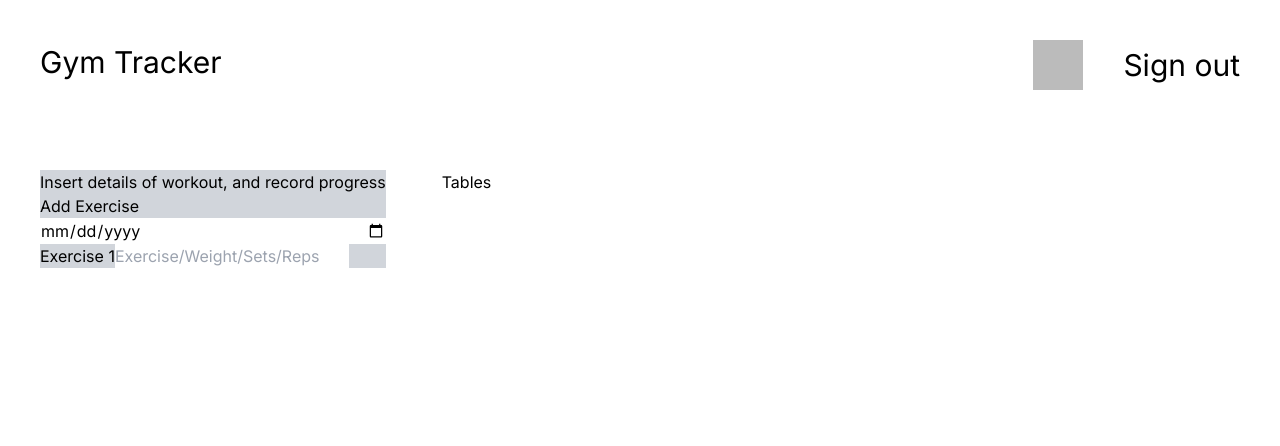
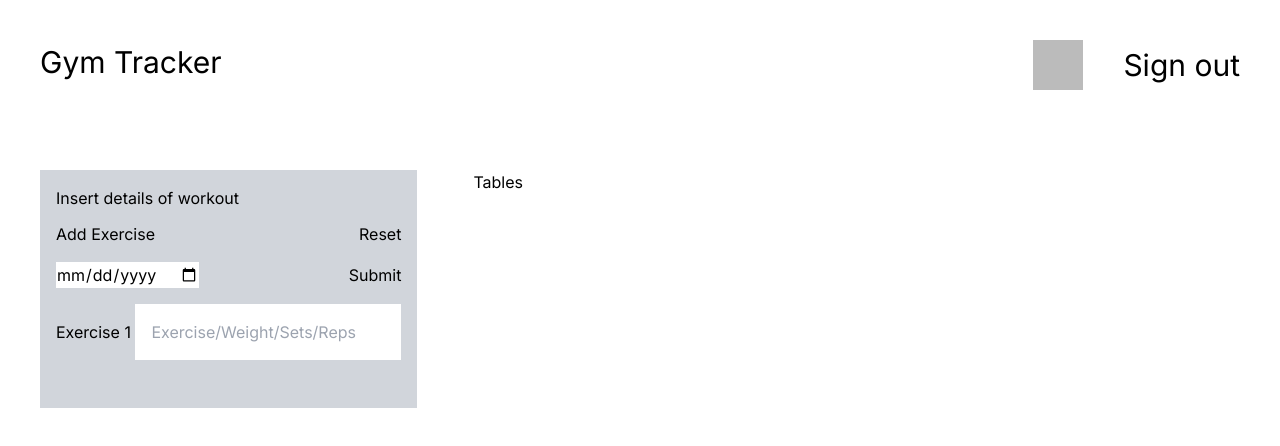
Before and after one commit to gnahc2305/gym-tracker, a Next.js app: page /dashboard in a window 1280 px wide. Shown: the top 446 px of the page. Built offline with nearby package versions, Linux system fonts and the light colour scheme; no server answers; sample sign-in values are in the browser's storage.

Commit message:
finish basic styling of form

```diff
--- a/Components/NewExercise.tsx
+++ b/Components/NewExercise.tsx
@@ -8,22 +8,33 @@ function NewExercise() {
   function addExercise() {
     if (numberOfExercises.length < 6) {
       setNumberOfExercises((current) => [...current, "exercise"]);
-    }
-    else {
-      alert('Max Capacity of exercises');
+    } else {
+      alert("Max Capacity of exercises");
     }
   }
 
   return (
     <div className="mt-10 h-[400px] w-full bg-slate-500">
-      <button onClick={addExercise}>Add Exercise</button>
-      <form action="" className="flex flex-col">
-        <input type="date" id="date" name="date" required />
+      <div className="flex content-center test justify-between">
+        <button onClick={addExercise} className="">
+          Add Exercise
+        </button>
+        <button>Reset</button>
+      </div>
+      <form action="" className="flex flex-col test">
+        <div className="flex justify-between content-center test">
+          <input type="date" id="date" name="date" required />
+          <button className="">Submit</button>
+        </div>
+
         {numberOfExercises.map(function (object, i) {
           return (
             <div key={i}>
-              <label htmlFor={`exercise${i++}`}>Exercise {i++}</label>
+              <label className="" htmlFor={`exercise${i++}`}>
+                Exercise {i++}{" "}
+              </label>
               <input
+                className="test p-4"
                 type="text"
                 id={`exercise${i++}`}
                 name={`exercise${i++}`}
--- a/app/dashboard/page.tsx
+++ b/app/dashboard/page.tsx
@@ -24,8 +24,8 @@ function dashboard() {
       </nav>
 
       <div className="flex p-10">
-        <div className="bg-gray-300">
-          <h3>Insert details of workout, and record progress</h3>
+        <div className="bg-gray-300 p-4">
+          <h3 className="mb-3">Insert details of workout</h3>
           <NewExercise />
         </div>
 
--- a/app/globals.css
+++ b/app/globals.css
@@ -6,6 +6,10 @@
   --foreground-rgb: 0, 0, 0;
   --background-start-rgb: 214, 219, 220;
   --background-end-rgb: 255, 255, 255;
+}
+
+.test {
+  margin-bottom: 1rem;
 }
 
 /* @media (prefers-color-scheme: dark) {
```
